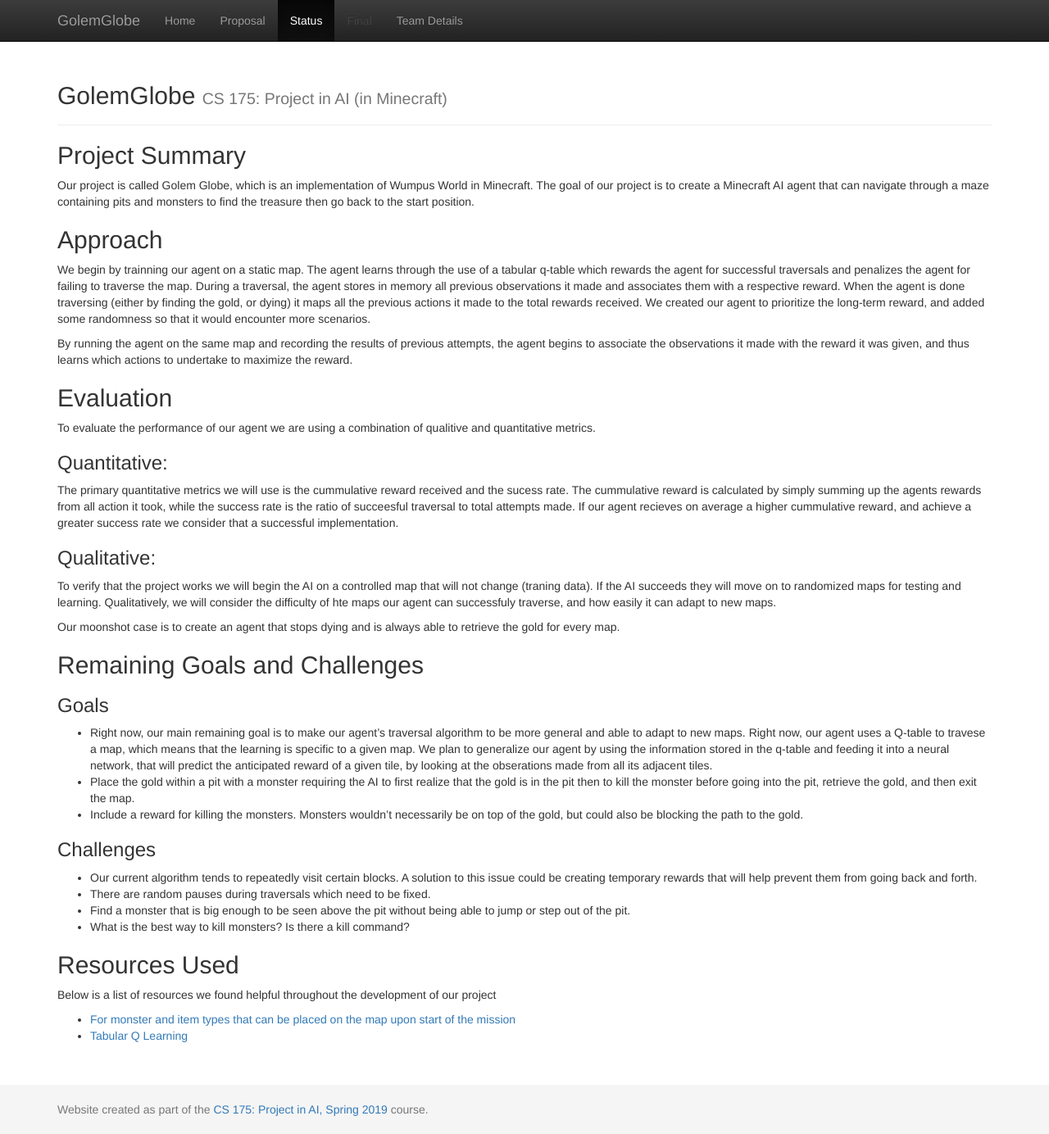
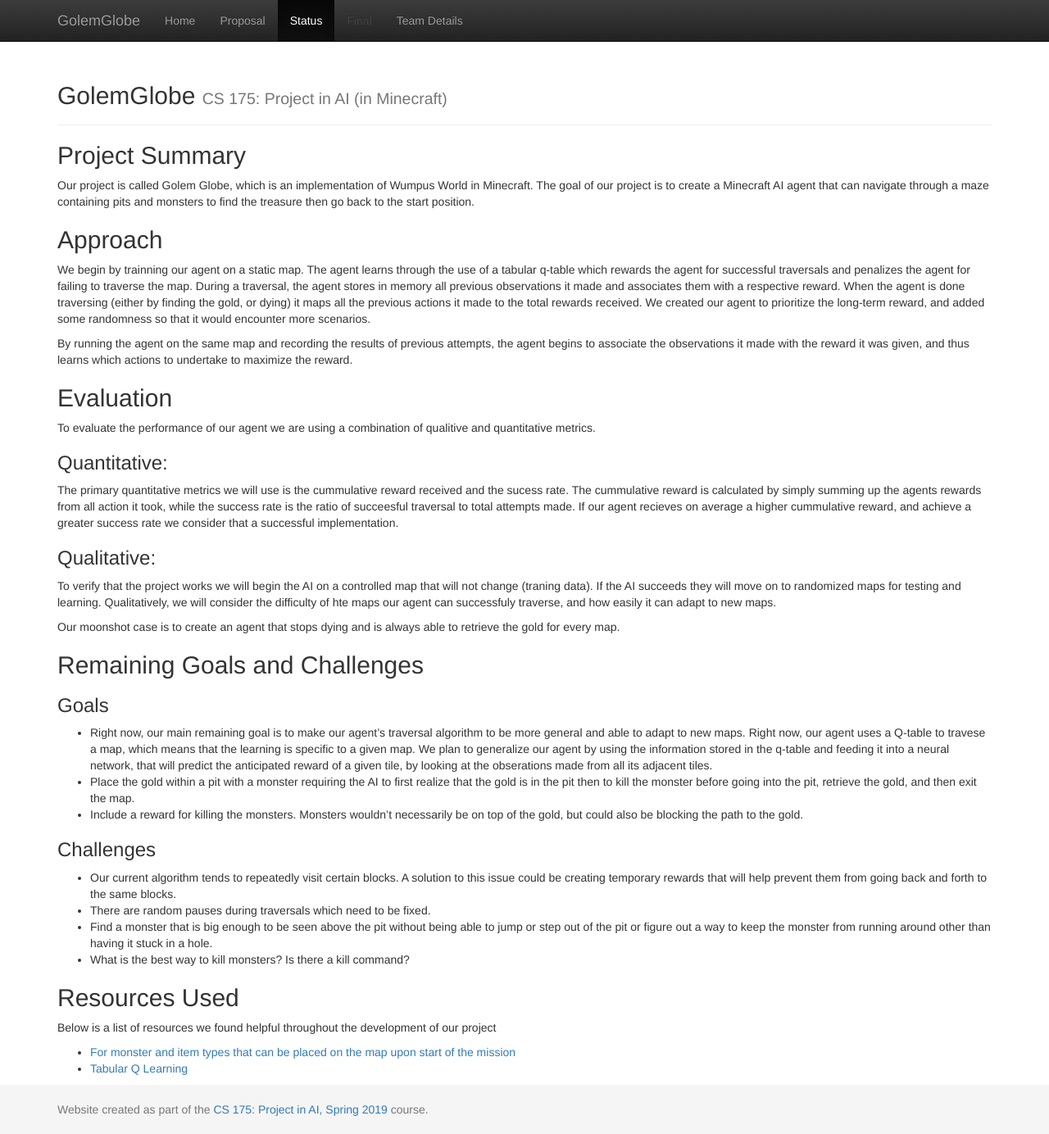
Before and after one commit to SalehO/GolumGlobe, a Jekyll site: the page built from docs/status.md, in a window 1280 px wide and 1384 px high. Shown: the whole window at 82% size. Built offline with Jekyll 4.4.1, drawn with Linux system fonts in a browser that asks for light colours.

Commit message:
Update status.md

```diff
--- a/docs/status.md
+++ b/docs/status.md
@@ -30,9 +30,9 @@
 - Include a reward for killing the monsters. Monsters wouldn't necessarily be on top of the gold, but could also be blocking the path to the gold.
 
 ### Challenges
-- Our current algorithm tends to repeatedly visit certain blocks. A solution to this issue could be creating temporary rewards that will help prevent them from going back and forth.
+- Our current algorithm tends to repeatedly visit certain blocks. A solution to this issue could be creating temporary rewards that will help prevent them from going back and forth to the same blocks.
 - There are random pauses during traversals which need to be fixed.
-- Find a monster that is big enough to be seen above the pit without being able to jump or step out of the pit.
+- Find a monster that is big enough to be seen above the pit without being able to jump or step out of the pit or figure out a way to keep the monster from running around other than having it stuck in a hole.
 - What is the best way to kill monsters? Is there a kill command?
 
 ## Resources Used
```
